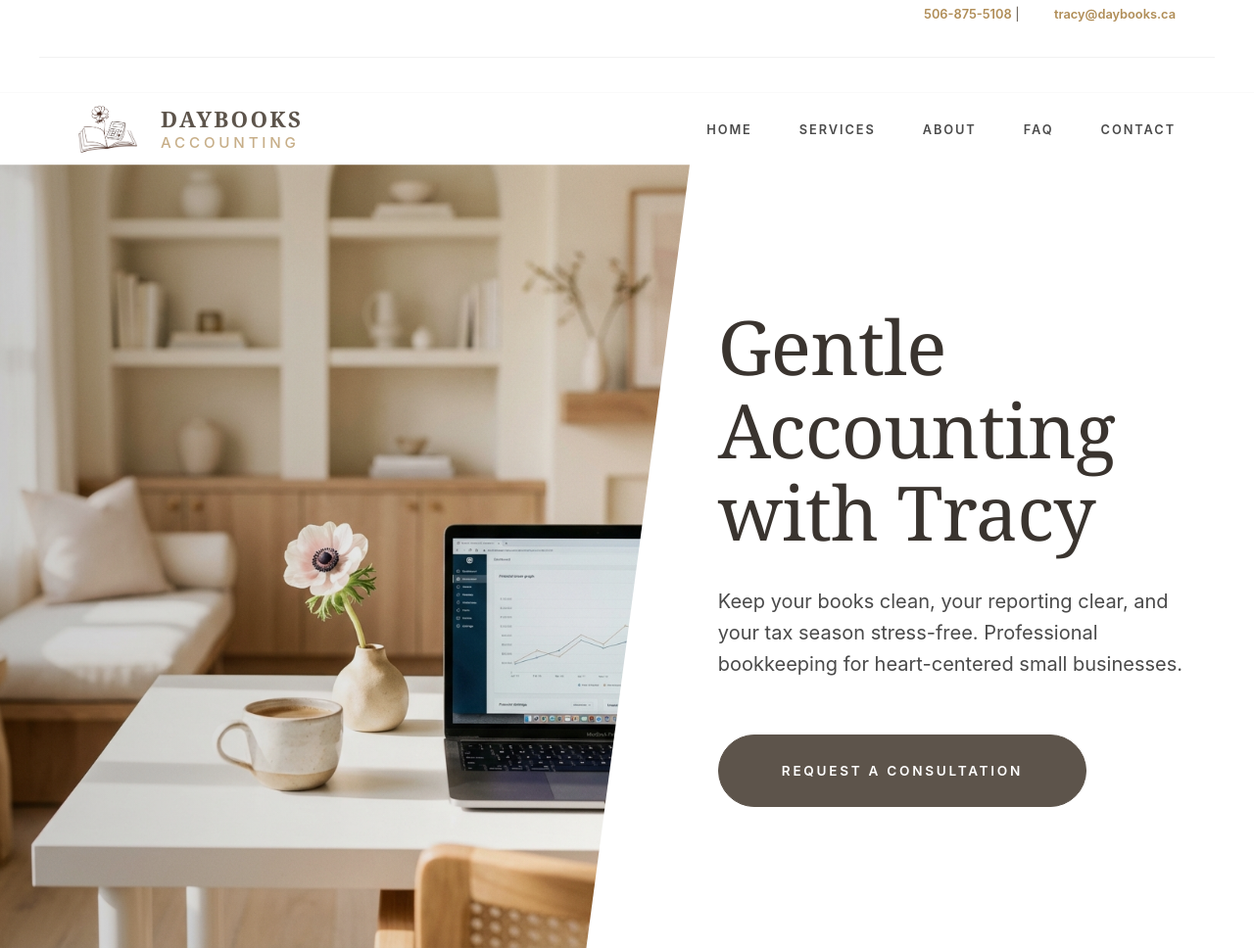
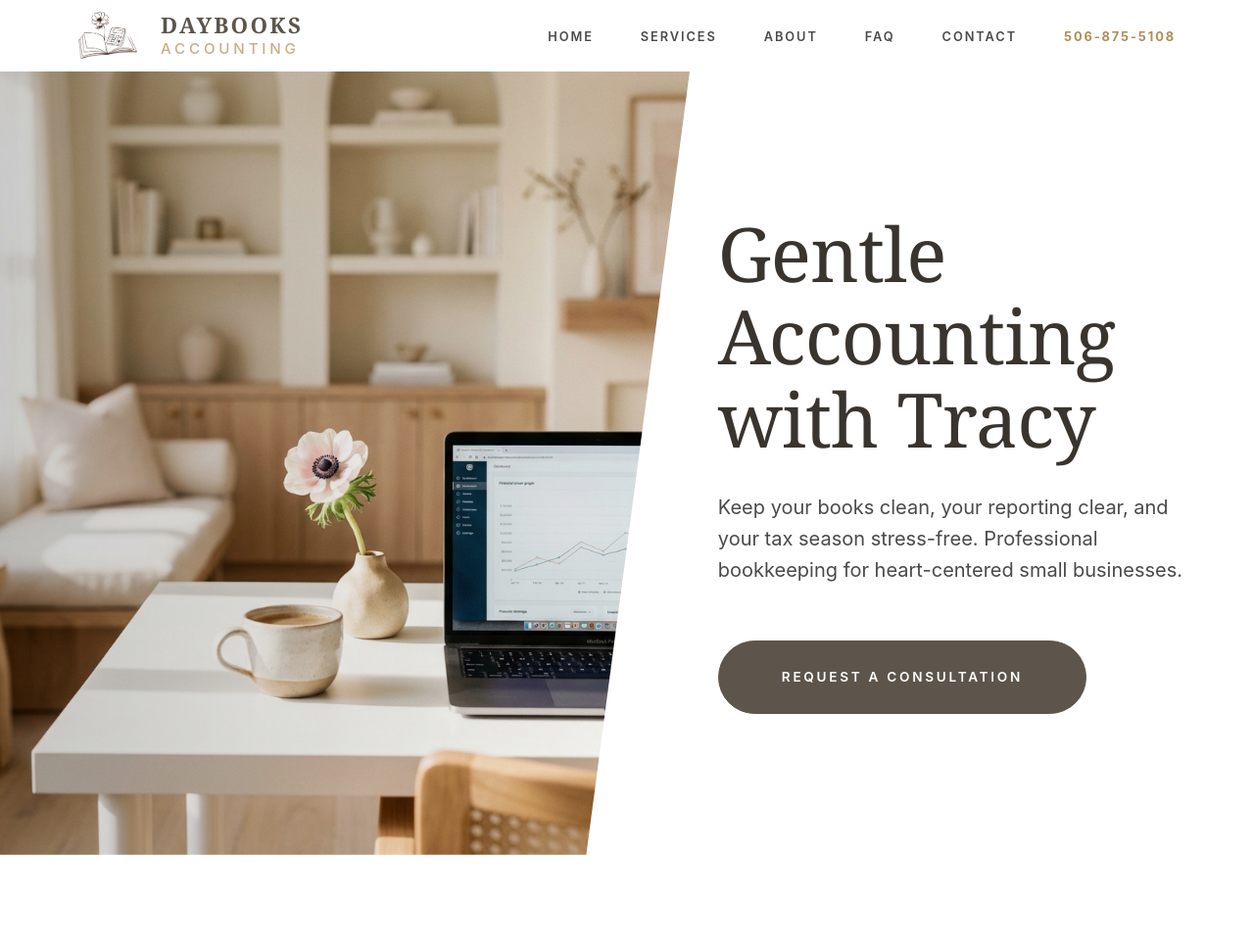
Before and after one commit to solutions-quasar/DaybooksAccounting, a plain HTML site: page index.html in a window 1280 px wide. Shown: the top 968 px of the page at 98% size. Drawn offline with Linux system fonts and the light colour scheme.

Commit message:
UI: Removed top-bar and integrated phone number into navigation with elegant styling

```diff
--- a/index.html
+++ b/index.html
@@ -13,11 +13,6 @@
 
 <body>
     <header>
-        <div class="top-bar">
-            <div class="container nap-info">
-                <!-- Injected by script.js -->
-            </div>
-        </div>
         <div class="container nav-container">
             <nav>
                 <a href="index.html" class="logo-container">
@@ -30,6 +25,7 @@
                     <li><a href="about.html">About</a></li>
                     <li><a href="faq.html">FAQ</a></li>
                     <li><a href="contact.html">Contact</a></li>
+                    <li class="nav-phone"><a href="tel:506-875-5108">506-875-5108</a></li>
                 </ul>
             </nav>
         </div>
--- a/script.js
+++ b/script.js
@@ -122,15 +122,6 @@ function renderContent() {
     // Inject Year
     const yearEl = document.getElementById('year');
     if (yearEl) yearEl.textContent = new Date().getFullYear();
-
-    // Top Bar & Footer NAP
-    const napElements = document.querySelectorAll('.nap-info');
-    napElements.forEach(el => {
-        el.innerHTML = `
-            <a href="tel:${CONFIG.business.phone}">${CONFIG.business.phone}</a> |
-            <a href="mailto:${CONFIG.business.email}">${CONFIG.business.email}</a>
-        `;
-    });
 
     // Business Name
     const nameElements = document.querySelectorAll('.business-name');
--- a/styles.css
+++ b/styles.css
@@ -122,23 +122,6 @@ section {
 }
 
 /* Header & Navigation */
-.top-bar {
-    background: var(--white);
-    color: var(--primary);
-    padding: 0.2rem 0;
-    font-size: 0.8rem;
-    text-align: right;
-    border-bottom: 1px solid rgba(0, 0, 0, 0.02);
-    margin: 0;
-}
-
-.top-bar a {
-    color: var(--primary);
-    text-decoration: none;
-    margin-left: 2rem;
-    font-weight: 500;
-}
-
 header {
     background: var(--white);
     position: sticky;
@@ -245,6 +228,11 @@ nav ul li a::after {
     height: 1px;
     background: var(--secondary);
     transition: var(--transition);
+}
+
+nav ul li.nav-phone a {
+    color: var(--secondary);
+    font-weight: 700;
 }
 
 nav ul li a:hover::after {
```
Also changed, not shown: about.html (+1 -3 lines), contact.html (+1 -3 lines), faq.html (+1 -3 lines), services.html (+1 -3 lines).
